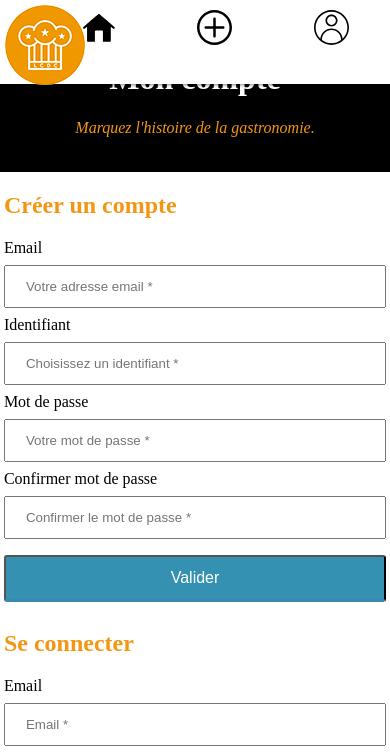
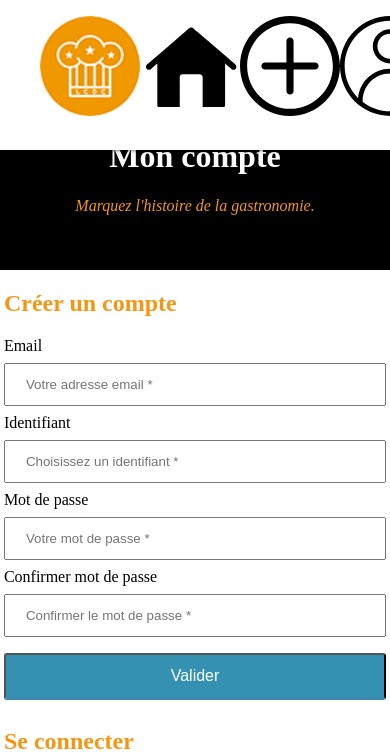
Before and after one commit to ThomasViennet-zz/lacartedeschefs.fr, a PHP site: page /?action=account in a window 390 px wide. Shown: the top 753 px of the page. Run offline with PHP 8.4, Linux system fonts and the light colour scheme.

Commit message:
nav adaptée smartphone

```diff
--- a/includes/nav.php
+++ b/includes/nav.php
@@ -1,15 +1,15 @@
-<img src="images/80x80_logo_la_carte_des_chefs.png" alt="Logo La carte des chefs" id="logo"/>
 <nav>
   <ul>
-    <a href="?action=accueil"><li><img src="images/home.svg" alt="Accueil"></li></a>
-    <a href="?action=recipeAdd"><li><img src="images/add.svg" alt="Ajouter une recette"></li></a>
+    <li><img src="images/80x80_logo_la_carte_des_chefs.png" alt="Logo La carte des chefs" id="logo"/></li>
+    <a href="?action=accueil"><li><img src="images/home.svg" alt="Accueil" class="navItem"></li></a>
+    <a href="?action=recipeAdd"><li><img src="images/add.svg" alt="Ajouter une recette" class="navItem"></li></a>
     <?php
     if (isset($_SESSION['id']) AND $_GET['action'] == 'account') {
       if ($_SESSION['id'] == $cook->id()) {
-        echo '<a href="?action=accountEdit"><li><img src="images/accountEdit.svg" alt="Éditer mon compte"></li></a>';
+        echo '<a href="?action=accountEdit"><li><img src="images/accountEdit.svg" alt="Éditer mon compte" class="navItem"></li></a>';
       }
     }else {
-      echo '<a href="?action=account"><li><img src="images/account.svg" alt="Mon compte"></li></a>';
+      echo '<a href="?action=account"><li><img src="images/account.svg" alt="Mon compte" class="navItem"></li></a>';
     }
     ?>
   </ul>
--- a/style.css
+++ b/style.css
@@ -6,7 +6,7 @@ body
 nav
 {
   background-color: white;
-  height: 10%;
+  height: 150px;
   width: 100%;
   box-shadow: 0px 1px 3px 0px rgba(0,0,0,0.5);
   z-index: 1;
@@ -15,11 +15,15 @@ nav
 
 nav ul
 {
-  margin-top: 10px;
   display: flex;
   justify-content: space-around;
   list-style: none;
   height: auto;
+}
+
+.navItem
+{
+  width: 100px;
 }
 
 a
@@ -40,7 +44,7 @@ header
   text-align: center;
   background-color: black;
   color: white;
-  padding: 10% 0px 5% 0px;
+  padding: 30% 0px 10% 0px;
 
 }
 
@@ -92,9 +96,8 @@ footer
 
 #logo
 {
-  position: fixed;
-  padding: 5px;
   z-index: 2;
+  width: 100px;
 }
 
 #recipe_header
```
Also changed, not shown: images/account.svg, images/accountEdit.svg, images/add.svg, images/home.svg.
